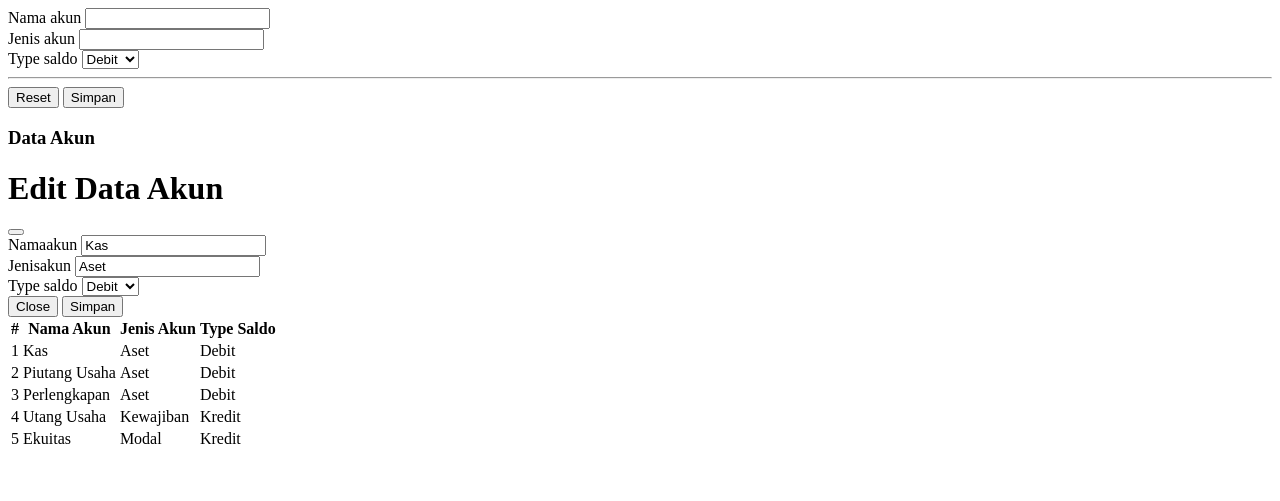
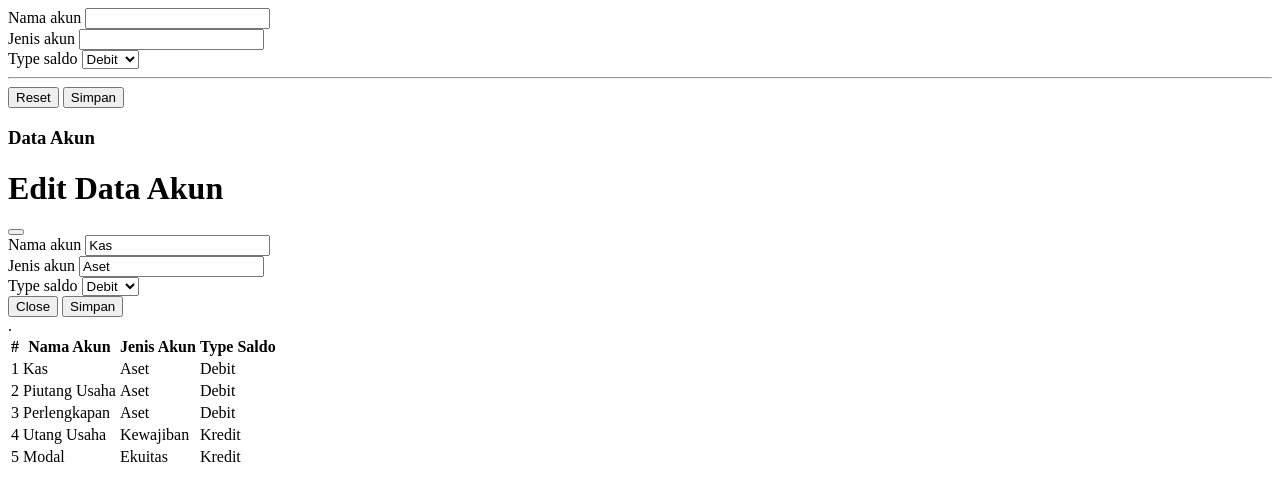
Before and after one commit to Rhmwd/app_sia, a PHP site: page /modul/akun/index.php in a window 1280 px wide. Shown: the top 501 px of the page. Run offline with PHP 8.4, Linux system fonts and the light colour scheme.

Commit message:
Update index.php

```diff
--- a/modul/akun/index.php
+++ b/modul/akun/index.php
@@ -1,4 +1,5 @@
 <form action="modul/akun/aksi_akun.php?act=insert" method="post">
+<div class="card mb-3">
 <div class="card mb-3">
 <div class="card-body">
 <form action="" method="post">
@@ -63,19 +64,26 @@
 <div class="modal-dialog">
 <div class="modal-content">
 <div class="modal-header">
-<h1 class="modal-title fs-5" id="exampleModalLabel">Edit Data Akun</h1>
+<h1 class="modal-title fs-5" id="exampleModalLabel">Edit
+Data Akun</h1>
 <button type="button" class="btn-close" data-bsdismiss="modal" aria-label="Close"></button>
 </div>
+<div class="modal-body">
 <div class="mb-3">
- <label class="form-label" for="nama_akun">Namaakun</label>
- <input type="text" class="form-control" name="nama_akun"value="Kas">
+<label class="form-label" for="nama_akun">Nama
+akun</label>
+ <input type="text" class="form-control" name="nama_akun"
+value="Kas">
  </div>
  <div class="mb-3">
- <label class="form-label" for="jenis_akun">Jenisakun</label>
- <input type="text" class="form-control"name="jenis_akun" value="Aset">
+ <label class="form-label" for="jenis_akun">Jenis
+akun</label>
+ <input type="text" class="form-control"
+name="jenis_akun" value="Aset">
  </div>
  <div class="mb-3">
- <label class="form-label" for="type_saldo">Type saldo</label>
+ <label class="form-label" for="type_saldo">Type
+saldo</label>
  <select class="form-select" name="type_saldo">
  <option value="debit" selected>Debit</option>
  <option value="kredit">Kredit</option>
@@ -83,7 +91,8 @@
  </div>
  </div>
  <div class="modal-footer">
- <button type="button" class="btn btn-secondary" data-bs-dismiss="modal">Close</button>
+ <button type="button" class="btn btn-secondary" data-bs-
+ dismiss="modal">Close</button>
  <button type="submit" class="btn btnprimary">Simpan</button>
  </div>
  </div>
@@ -105,8 +114,7 @@
  </a>
  </td>
  </tr>
- <tr>
- <td>3</td>
+. <td>3</td>
  <td>Perlengkapan</td>
  <td>Aset</td>
  <td>Debit</td>
@@ -135,8 +143,8 @@
  </tr>
 <tr>
  <td>5</td>
+ <td>Modal</td>
  <td>Ekuitas</td>
- <td>Modal</td>
  <td>Kredit</td>
  <td>
  <a href="" class="text-decoration-none">
@@ -147,7 +155,6 @@
  </a>
  </td>
  </tr>
- </form>
  </tbody>
  </table>
  </div>
```
Lines whose indentation alone changed are shown as unchanged.
